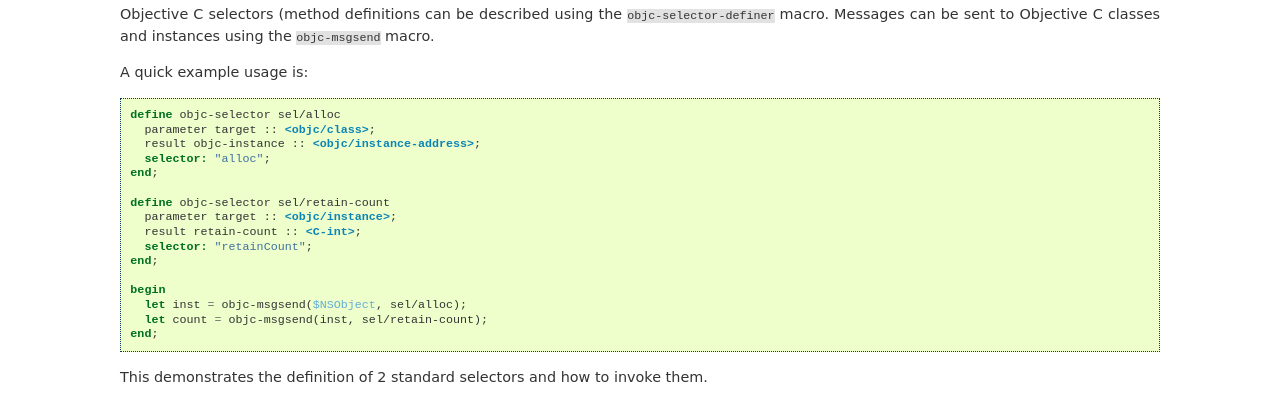
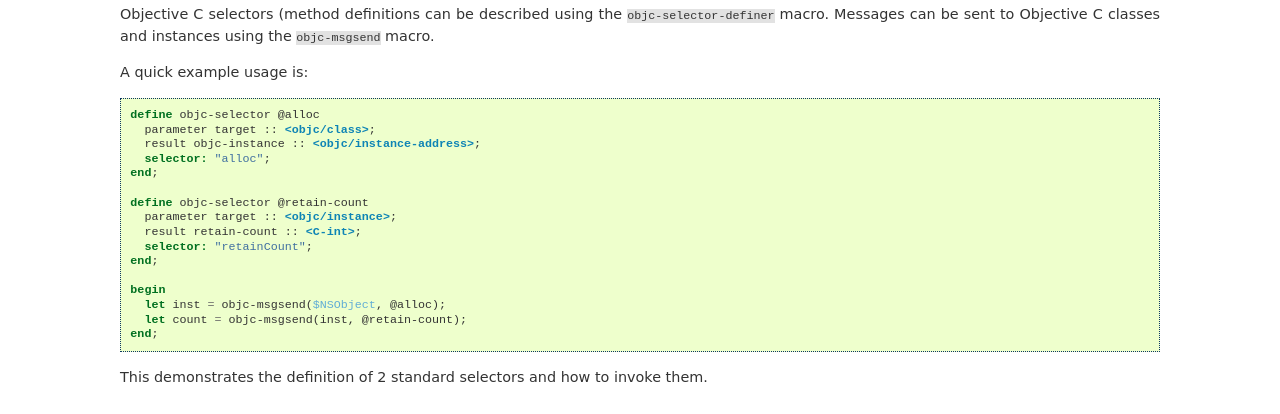
Before and after one commit to dylan-foundry/objc-dylan, a Sphinx documentation site: the page built from documentation/source/index.rst, in a window 1280 px wide and 900 px high, scrolled down 776 px. Shown: the part 152-566 px from the top of the window. Built offline with Sphinx 7.4.7, drawn with Linux system fonts in a browser that asks for light colours; cross-references to code outside the pages are shown as plain code; some of the changed text lies outside the part shown.

Commit message:
Bikeshed selector naming. sel/ -> @

```diff
--- a/documentation/source/index.rst
+++ b/documentation/source/index.rst
@@ -26,21 +26,21 @@ A quick example usage is:
 
 .. code-block:: dylan
 
-   define objc-selector sel/alloc
+   define objc-selector @alloc
      parameter target :: <objc/class>;
      result objc-instance :: <objc/instance-address>;
      selector: "alloc";
    end;
 
-   define objc-selector sel/retain-count
+   define objc-selector @retain-count
      parameter target :: <objc/instance>;
      result retain-count :: <C-int>;
      selector: "retainCount";
    end;
 
    begin
-     let inst = objc-msgsend($NSObject, sel/alloc);
-     let count = objc-msgsend(inst, sel/retain-count);
+     let inst = objc-msgsend($NSObject, @alloc);
+     let count = objc-msgsend(inst, @retain-count);
    end;
 
 This demonstrates the definition of 2 standard selectors and how to
@@ -128,9 +128,9 @@ The GNU Objective C run-time is also not supported.
 Naming Scheme
 =============
 
-Selectors are commonly named with a prefix of ``sel/`` such as
-``sel/alloc``, ``sel/description``. Colons within a selector name
-can be converted to ``/`` as in ``sel/perform-selector/with-object``.
+Selectors are commonly named with a prefix of ``@`` such as
+``@alloc``, ``@description``. Colons within a selector name
+can be converted to ``/`` as in ``@perform-selector/with-object``.
 That example also demonstrates the conversion of the changes in
 case to the more Dylan-like use of hyphenated names.
 
@@ -170,13 +170,13 @@ Macros
 
      .. code-block:: dylan
 
-        let inst = objc-msgsend($NSObject, sel/alloc);
+        let inst = objc-msgsend($NSObject, @alloc);
 
      expands to:
 
      .. code-block:: dylan
 
-        let inst = %send-sel/alloc($NSObject);
+        let inst = %send-@alloc($NSObject);
 
 .. macro:: objc-protocol-definer
 
@@ -319,7 +319,7 @@ Macros
 
      .. code-block:: dylan
 
-       define objc-selector sel/alloc
+       define objc-selector @alloc
          parameter objc-class :: <objc/class>;
          result instance :: <objc/instance-address>;
          c-name: "alloc";
@@ -329,12 +329,12 @@ Macros
 
      .. code-block:: dylan
 
-       define constant sel/alloc = objc/register-selector("alloc");
-       define function %send-sel/alloc (target)
+       define constant @alloc = objc/register-selector("alloc");
+       define function %send-@alloc (target)
          let c-target = %as-c-representation(<objc/class>,
                                              target);
          let c-selector = %as-c-representation(<objc/selector,
-                                               sel/alloc);
+                                               @alloc);
          let c-result = %objc-msgsend(c-target, c-selector);
          %as-dylan-representation(<objc/instance-address>, c-result)
        end;
@@ -344,7 +344,7 @@ Macros
    :example:
      .. code-block:: dylan
 
-        define objc-selector sel/alloc
+        define objc-selector @alloc
           parameter target :: <objc/class>;
           result objc-instance :: <objc/instance-address>;
           selector: "alloc";
```
Also changed, not shown: 1 other file.
